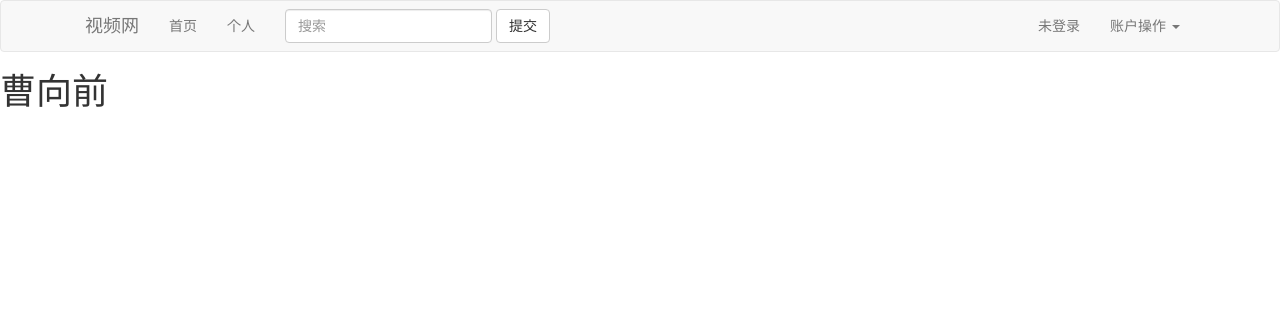
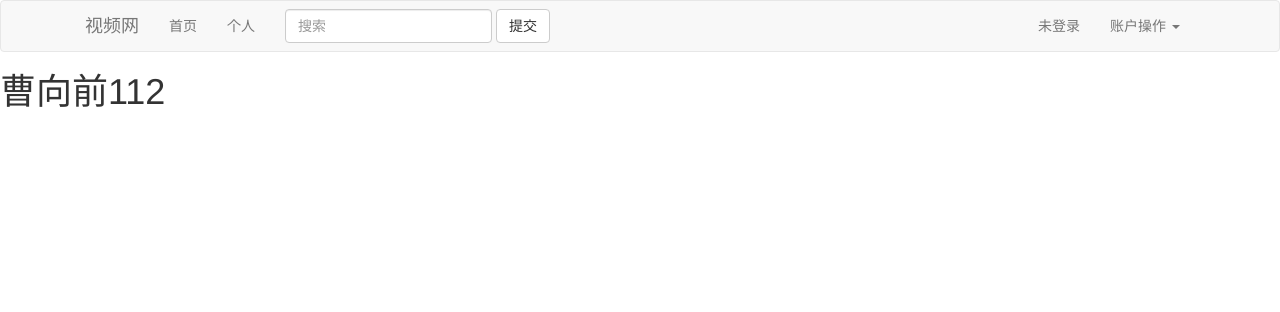
Before and after one commit to lyj20011210/dachuang, a Flask app: page / in a window 1280 px wide. Shown: the top 312 px of the page. Run offline with Flask 2, Linux system fonts and the light colour scheme; some libraries are stand-ins or nearby versions.

Commit message:
Update index.html

```diff
--- a/templates/index.html
+++ b/templates/index.html
@@ -6,6 +6,6 @@
 {%  endblock %}
 
 {% block body %}
-    <h1>曹向前</h1>
+    <h1>曹向前112</h1>
 
 {%  endblock %}
```
